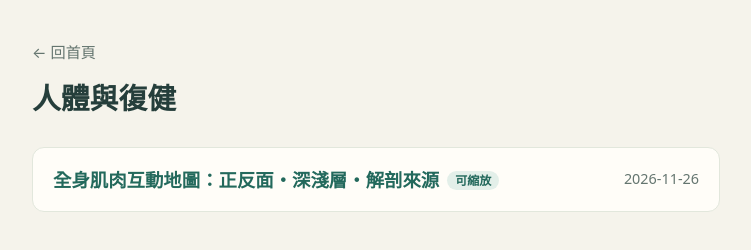
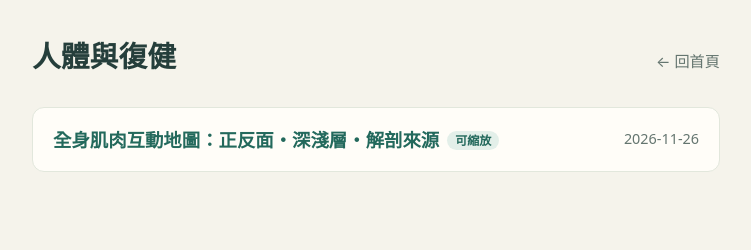
Before and after one commit to glennfriend/online-study-public, a plain HTML site: page body-rehab/index.html in a window 1280 px wide. Shown: the whole page, without its empty margins (264-1015 px from the left). Drawn offline with Linux system fonts and the light colour scheme.

Commit message:
Put category title left and back link right on index pages
Co-Authored-By: Claude Opus 5.5 <noreply@anthropic.com>

```diff
--- a/body-rehab/index.html
+++ b/body-rehab/index.html
@@ -14,8 +14,9 @@
     html { touch-action: manipulation; -webkit-text-size-adjust: 100%; text-size-adjust: 100%; }
     body { margin: 0; background: #f5f3eb; color: var(--ink); font-family: system-ui, -apple-system, "Noto Sans TC", sans-serif; line-height: 1.7; }
     main { max-width: 720px; margin: 0 auto; padding: 32px 16px; }
-    h1 { margin: 0 0 4px; font-size: 1.8rem; }
-    .back { display: inline-block; padding: 8px 0; color: var(--muted); text-decoration: none; font-size: .95rem; }
+    header { display: flex; align-items: baseline; justify-content: space-between; gap: 12px; }
+    h1 { margin: 0; font-size: 1.8rem; }
+    .back { flex-shrink: 0; padding: 8px 0; color: var(--muted); text-decoration: none; font-size: .95rem; }
     .back:hover { color: var(--green); }
     ul { list-style: none; padding: 0; margin: 24px 0 0; display: grid; gap: 12px; }
     a.item { display: flex; align-items: center; justify-content: space-between; gap: 12px; padding: 16px 20px; background: var(--paper); border: 1px solid var(--line); border-radius: 12px; color: var(--ink); text-decoration: none; }
@@ -27,8 +28,10 @@
 </head>
 <body>
   <main>
-    <a class="back" href="../index.html">← 回首頁</a>
-    <h1>人體與復健</h1>
+    <header>
+      <h1>人體與復健</h1>
+      <a class="back" href="../index.html">← 回首頁</a>
+    </header>
     <ul>
       <li>
         <a class="item" href="2026-11-26-body-map.html">
```
Also changed, not shown: english-basics/index.html (+7 -4 lines), japanese-basics/index.html (+7 -4 lines), math/index.html (+7 -4 lines).
